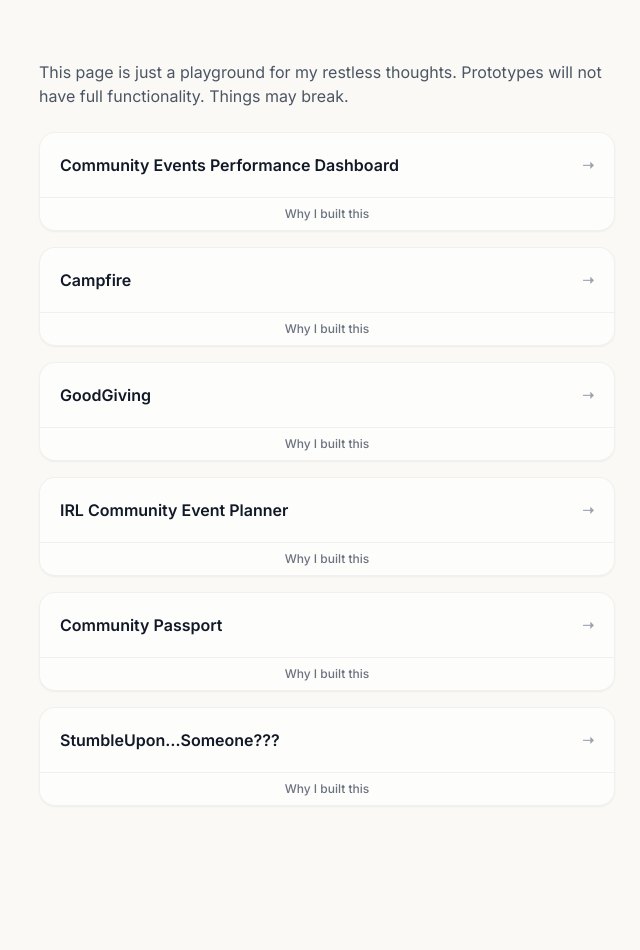
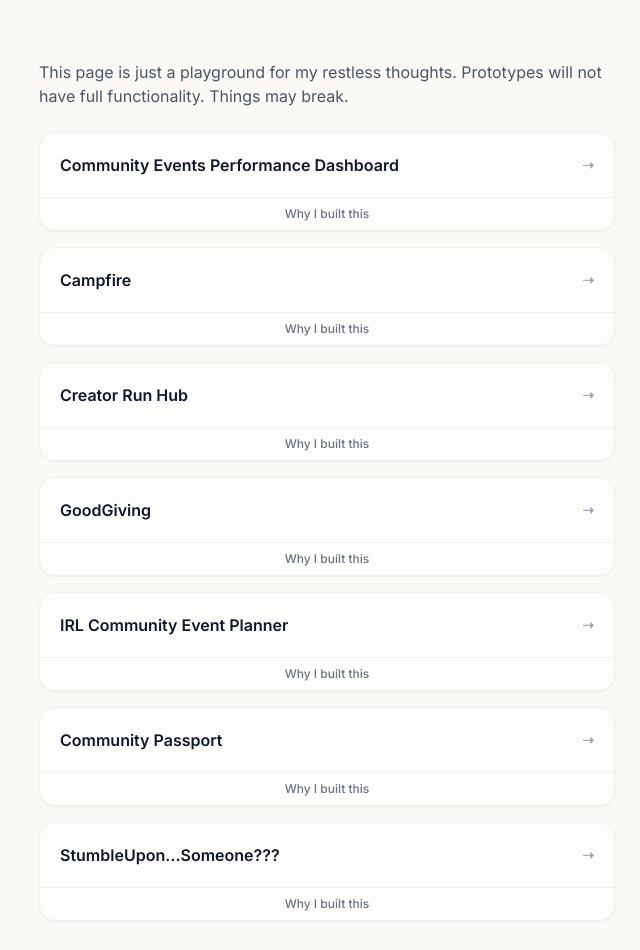
Before and after one commit to glastara/personal-website, a Next.js app: page /experiments in a window 1280 px wide. Shown: the top 950 px of the page, without its empty margins (313-953 px from the left). Before the commit the page ends 846 px from the top, so only its background shows below. Built offline with nearby package versions, Linux system fonts and the light colour scheme.

Commit message:
Added run club platform

```diff
--- a/app/experiments/page.tsx
+++ b/app/experiments/page.tsx
@@ -28,6 +28,13 @@ const experiments: Experiment[] = [
       "Mini-app where subscribers/community members record short voice notes based on a weekly prompt set by a creator's team. Others can listen and react. Plus weekly digest with next prompt & 3 highlighted voicenote entries & best responses from last week. Not as full-on & time-consuming to organise as a podcast, but more human than a chatroom or email.",
   },
   {
+    title: "Creator Run Hub",
+    href: "https://creator-run-hub.lovable.app",
+    problem: "Everyone seems to be starting or joining a run club, but there isn’t an easy way for content creators to set up and organise them.",
+    solution:
+      "White-label run club platform specifically designed to help content creators organise run clubs with their community members. Includes customisable landing page with creator branding (e.g. The Morning Run Club), ability to find & host runs and set up chapters across multiple cities.",
+  },
+  {
     title: "GoodGiving",
     href: "https://good-giving-connect.lovable.app",
     problem:
@@ -48,7 +55,7 @@ const experiments: Experiment[] = [
     href: "https://community-passport1.lovable.app",
     problem: "Hard to meet like-minded people IRL in digital era (at least outside a dating context).",
     solution:
-      "Linktree for IRL connections --> allows you to create a micro-bio 'passport' where you fill out basic info about what you're looking to connect about, your interests, preferred meetup vibe, and when you're free. You can then share it & connect IRL with others on the Community Passport Directory. V2 would allow for proper filtering by location, interests, etc.",
+      "Linktree for IRL connections. Allows you to create a micro-bio 'passport' where you fill out basic info about what you're looking to connect about, your interests, preferred meetup vibe, and when you're free. You can then share it & connect IRL with others on the Community Passport Directory. V2 would allow for proper filtering by location, interests, etc.",
   },
   {
     title: "StumbleUpon…Someone???",
```
